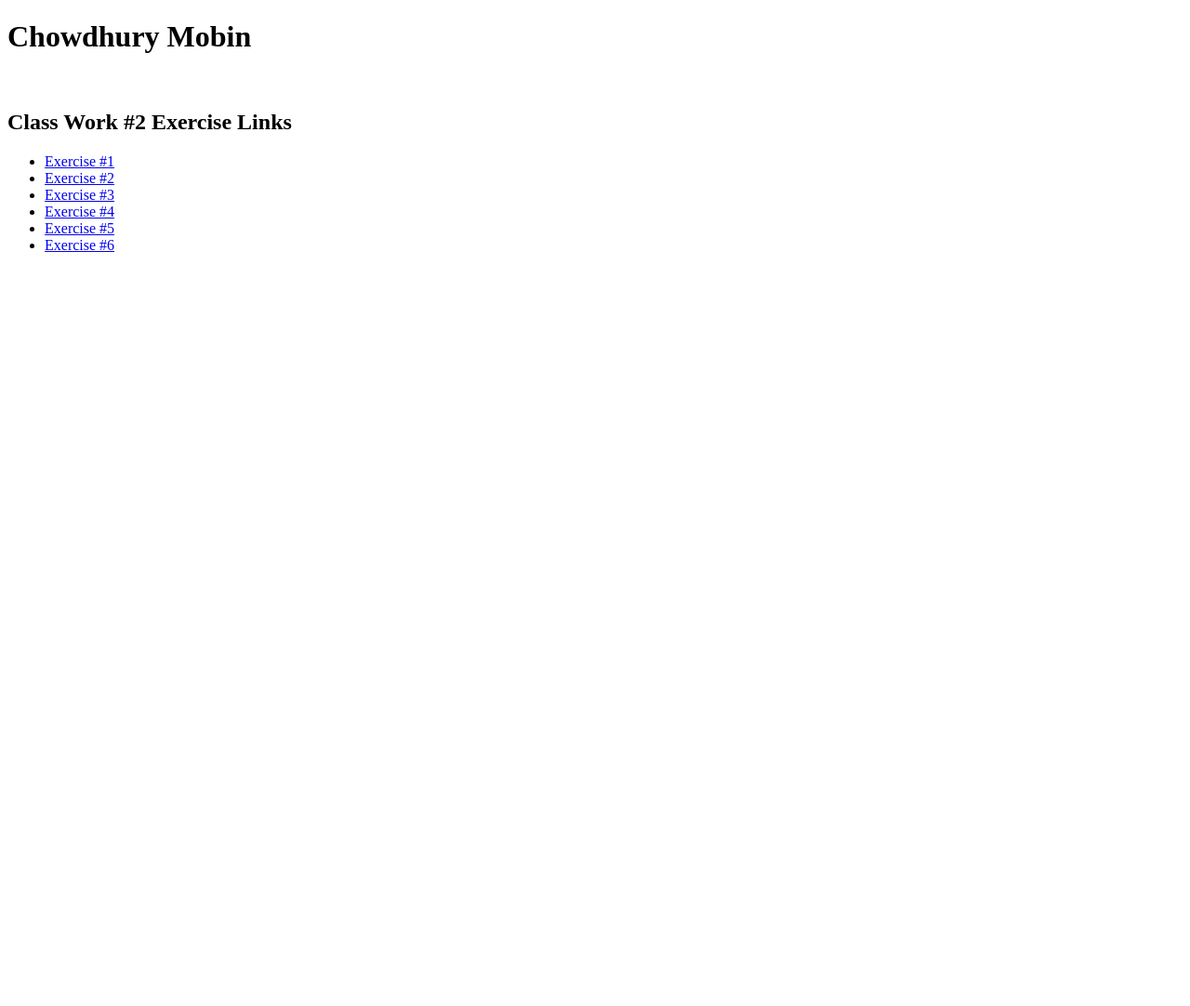
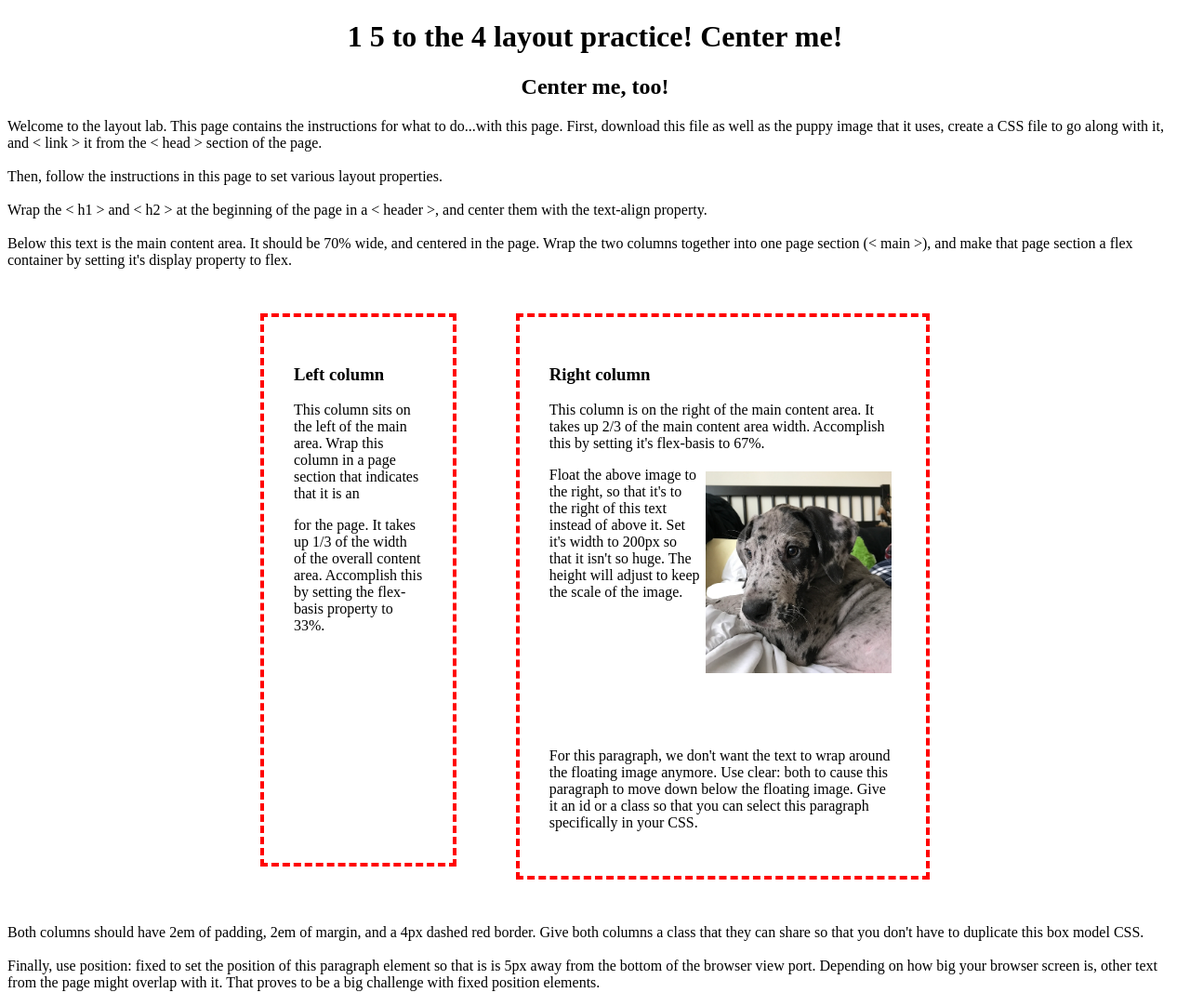
Before and after one commit to ChowdhuryMobin/Web-Programming, a PHP site: page / in a window 1280 px wide. Shown: the whole page at 93% size. Before the commit the page ends 271 px from the top, so only its background shows below. Run offline with PHP 8.4, Linux system fonts and the light colour scheme.

Commit message:
Activity #3

```diff
--- a/index.html
+++ b/index.html
@@ -1,21 +1,83 @@
 <!DOCTYPE html>
-<html lang="en">
+<html>
 <head>
-   <title>Class Work #2</title>
+   <link rel="stylesheet" href="style.css">
+   <title>Class Work #3</title>
 </head>
 <body>
 
-   <h1>Chowdhury Mobin</h1>
-   <br>
-   <h2>Class Work #2 Exercise Links</h2>
-   <ul>
-      <li><a href="exercise1.html" target=" ">Exercise #1</a></li>
-      <li><a href="exercise2.html" target=" ">Exercise #2</a></li>
-      <li><a href="exercise3.html" target=" ">Exercise #3</a></li>
-      <li><a href="exercise4.html" target=" ">Exercise #4</a></li>
-      <li><a href="exercise5.html" target=" ">Exercise #5</a></li>
-      <li><a href="exercise6.html" target=" ">Exercise #6</a></li>
-   </ul>
+   <h1>1 5 to the 4 layout practice! Center me!</h1>
+   <h2>Center me, too!</h2>
 
+   <section>
+   <p>
+      Welcome to the layout lab. This page contains the instructions for what to do...with this page. First, download this
+      file as well as the puppy image that it uses, create a CSS file to go along with it, and
+      < link > it from the
+      < head > section of the page.
+   <br><br>
+      Then, follow the instructions in this page to set various layout properties.
+   <br><br>
+      Wrap the < h1 > and < h2 > at the beginning of the page in a < header >, and center them with the text-align property.
+   <br><br>
+      Below this text is the main content area. It should be 70% wide, and centered in the page. Wrap the two columns together
+      into one page section (< main >), and make that page section a flex container by setting it's display property to flex.
+   </p>
+   </section>
+
+   <main class="container">
+
+      <aside class="flex-container1">
+         <div class="div1">
+            <h3>Left column</h3>
+
+            <p>
+               This column sits on the left of the main area. Wrap this column in a page section that indicates that it is an <aside> for the page.
+
+               It takes up 1/3 of the width of the overall content area. Accomplish this by setting the flex-basis property to 33%.
+            </p>
+         </div>
+      </aside>
+      <aside class="flex-container2">
+         <div class="div2">
+            <h3>Right column</h3>
+
+            <p>
+               This column is on the right of the main content area. It takes up 2/3 of the main content area width. Accomplish
+               this by
+               setting it's flex-basis to 67%.
+            </p>
+
+               <div>
+                  <img src="puppy-mowgli.jpg" alt="puppy-mowgli" class="image1">
+               </div>
+            <p>
+               Float the above image to the right, so that it's to the right of this text instead of above it. Set it's width to
+               200px
+               so that it isn't so huge. The height will adjust to keep the scale of the image.
+            </p>
+            <br><br><br><br><br><br><br>
+            <p>
+               For this paragraph, we don't want the text to wrap around the floating image anymore. Use clear: both to cause
+               this
+               paragraph to move down below the floating image. Give it an id or a class so that you can select this paragraph
+               specifically in your CSS.
+            </p>
+         </div>
+      </aside>
+   </main>
+
+   <footer>
+      <section>
+         <p>
+            Both columns should have 2em of padding, 2em of margin, and a 4px dashed red border. Give both columns a class that they
+            can share so that you don't have to duplicate this box model CSS.
+            <br><br>
+            Finally, use position: fixed to set the position of this paragraph element so that is is 5px away from the bottom of the
+            browser view port. Depending on how big your browser screen is, other text from the page might overlap with it. That
+            proves to be a big challenge with fixed position elements.
+         </p>
+      </section>
+   </footer>
 </body>
 </html>
--- a/style.css
+++ b/style.css
@@ -1,96 +1,48 @@
-*{
-   margin: 0%;
-   padding: 10px;
-   font-family: 'Times New Roman', sans-serif;
+
+h1, h2{
+
+   text-align: center;
 
 }
 
 
-header{
-   text-align-last: center;
-   margin-top: 5px;
-   margin-bottom: 20px;
-   margin-left: 5px;
-   margin-left: 5px;
+.container{
 
-}
 
-.container{
-   margin: 15px 15px;
-   width: 100%;
-   padding: 8px;
-}
-
-img{
-   float: left;
-   width: 400px;
-   height: 300px;
-   padding-left: 10px;
-   padding-right: 55px;
-   padding-bottom: 25px;
-
-}
-
-.span1{
-   font-weight: bold;
-   color: red;
-}
-
-.text{
-   text-align: justify;
-   text-overflow: inherit;
-   letter-spacing: 1px;
-   word-spacing: 1px;
-   margin-top: 35px;
-   max-width: 90%;
+   max-width: 100%;
+   display: flex;
+   padding-left: 15em;
+   padding-right: 15em;
 
 
 }
 
-h2{
+.div1{
 
-   width: max-content;
+   margin: 2em;
+   padding: 2em;
+   flex-basis: 33%;
+   border: 4px dashed red ;
+   float: left;
+   padding-bottom: 230px;
+}
 
-}
-hr{
-   display: solid;
-   margin-top: auto;
-   margin-bottom: auto;
-   border: 0.5 0.5px;
-   border-bottom: 0ch;
 
+.div2{
+
+   margin: 2em;
+   padding: 2em;
+   flex-basis: 67%;
+   border: 4px dashed red ;
+   float: right;
 
 }
 
-table{
-   width: 100%;
-   margin: 0%;
-   background: none;
-   border-collapse: collapse;
+.image1{
+
+   padding: 5px;
+   width: 200px;
+   float: right;
+   text-align: justify;
 
 }
-
-td, th{
-    border: 0px solid #dddddd;
-    text-align: left;
-    padding: 8px;
-}
-
-tr:nth-child(even){
-    background-color: darkgrey;
-}
-
-ul{
-   margin-left: 1em;
-}
-
-a:hover{
-   color: red;
-   cursor: pointer;
-   margin: auto;
-
-}
-
-footer{
-   text-align: center;
-}
```
Also changed, not shown: puppy-mowgli.jpg (added).
